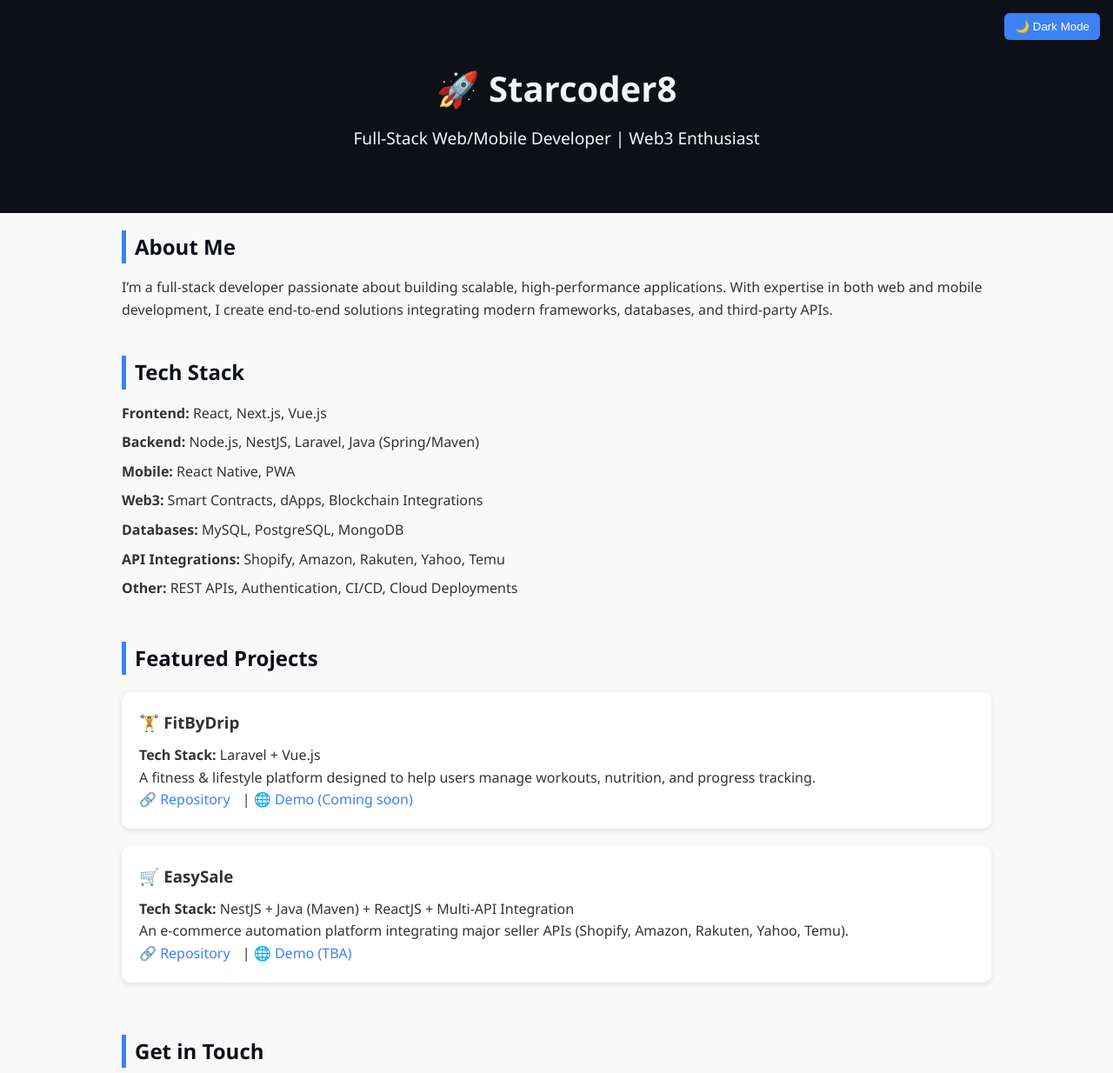
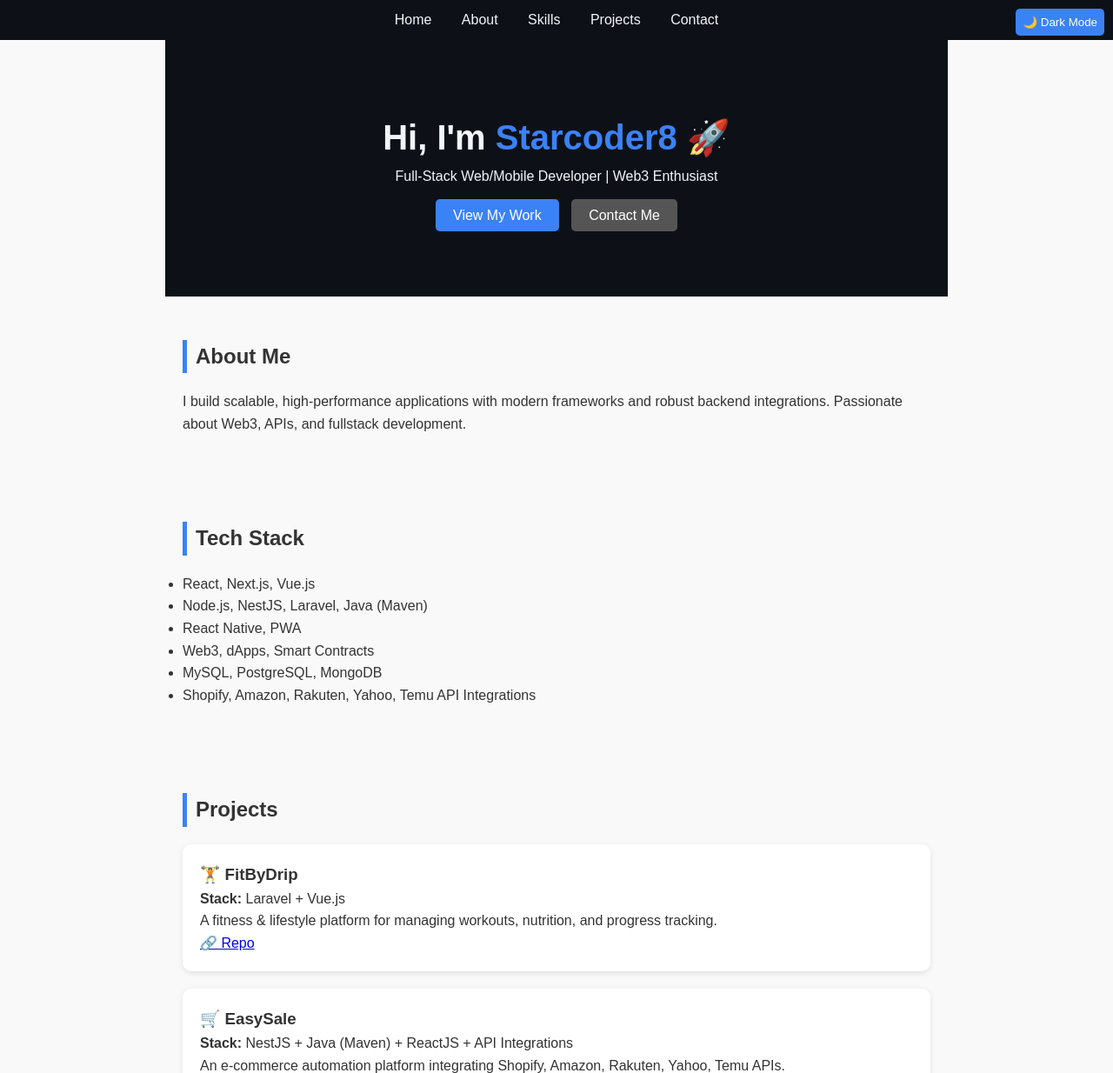
Before and after one commit to starcoder8/starcoder8.github.io, a plain HTML site: page index.html in a window 1280 px wide. Shown: the top 1234 px of the page at 87% size. Drawn offline with Linux system fonts and the light colour scheme.

Commit message:
enhance portfolio

```diff
--- a/index.html
+++ b/index.html
@@ -7,64 +7,75 @@
   <link rel="stylesheet" href="style.css">
 </head>
 <body>
-  <header>
-    <div class="container">
-      <h1>🚀 Starcoder8</h1>
-      <p>Full-Stack Web/Mobile Developer | Web3 Enthusiast</p>
+  <!-- Navbar -->
+  <nav>
+    <ul>
+      <li><a href="#hero">Home</a></li>
+      <li><a href="#about">About</a></li>
+      <li><a href="#skills">Skills</a></li>
+      <li><a href="#projects">Projects</a></li>
+      <li><a href="#contact">Contact</a></li>
+    </ul>
+  </nav>
+
+  <!-- Hero -->
+  <section id="hero">
+    <h1>Hi, I'm <span class="highlight">Starcoder8</span> 🚀</h1>
+    <p>Full-Stack Web/Mobile Developer | Web3 Enthusiast</p>
+    <div class="buttons">
+      <a href="#projects" class="btn">View My Work</a>
+      <a href="#contact" class="btn secondary">Contact Me</a>
     </div>
-  </header>
-
-  <section class="about container">
-    <h2>About Me</h2>
-    <p>
-      I’m a full-stack developer passionate about building scalable, high-performance applications.
-      With expertise in both web and mobile development, I create end-to-end solutions integrating modern
-      frameworks, databases, and third-party APIs.
-    </p>
   </section>
 
-  <section class="skills container">
+  <!-- About -->
+  <section id="about">
+    <h2>About Me</h2>
+    <p>I build scalable, high-performance applications with modern frameworks and robust backend integrations. Passionate about Web3, APIs, and fullstack development.</p>
+  </section>
+
+  <!-- Skills -->
+  <section id="skills">
     <h2>Tech Stack</h2>
     <ul>
-      <li><strong>Frontend:</strong> React, Next.js, Vue.js</li>
-      <li><strong>Backend:</strong> Node.js, NestJS, Laravel, Java (Spring/Maven)</li>
-      <li><strong>Mobile:</strong> React Native, PWA</li>
-      <li><strong>Web3:</strong> Smart Contracts, dApps, Blockchain Integrations</li>
-      <li><strong>Databases:</strong> MySQL, PostgreSQL, MongoDB</li>
-      <li><strong>API Integrations:</strong> Shopify, Amazon, Rakuten, Yahoo, Temu</li>
-      <li><strong>Other:</strong> REST APIs, Authentication, CI/CD, Cloud Deployments</li>
+      <li>React, Next.js, Vue.js</li>
+      <li>Node.js, NestJS, Laravel, Java (Maven)</li>
+      <li>React Native, PWA</li>
+      <li>Web3, dApps, Smart Contracts</li>
+      <li>MySQL, PostgreSQL, MongoDB</li>
+      <li>Shopify, Amazon, Rakuten, Yahoo, Temu API Integrations</li>
     </ul>
   </section>
 
-  <section class="projects container">
-    <h2>Featured Projects</h2>
-
+  <!-- Projects -->
+  <section id="projects">
+    <h2>Projects</h2>
     <div class="project">
       <h3>🏋️ FitByDrip</h3>
-      <p><strong>Tech Stack:</strong> Laravel + Vue.js</p>
-      <p>A fitness & lifestyle platform designed to help users manage workouts, nutrition, and progress tracking.</p>
-      <a href="#" target="_blank">🔗 Repository</a> | <a href="#" target="_blank">🌐 Demo (Coming soon)</a>
+      <p><strong>Stack:</strong> Laravel + Vue.js</p>
+      <p>A fitness & lifestyle platform for managing workouts, nutrition, and progress tracking.</p>
+      <a href="#">🔗 Repo</a>
     </div>
-
     <div class="project">
       <h3>🛒 EasySale</h3>
-      <p><strong>Tech Stack:</strong> NestJS + Java (Maven) + ReactJS + Multi-API Integration</p>
-      <p>An e-commerce automation platform integrating major seller APIs (Shopify, Amazon, Rakuten, Yahoo, Temu).</p>
-      <a href="#" target="_blank">🔗 Repository</a> | <a href="#" target="_blank">🌐 Demo (TBA)</a>
+      <p><strong>Stack:</strong> NestJS + Java (Maven) + ReactJS + API Integrations</p>
+      <p>An e-commerce automation platform integrating Shopify, Amazon, Rakuten, Yahoo, Temu APIs.</p>
+      <a href="#">🔗 Repo</a>
     </div>
   </section>
 
-  <section class="contact container">
-    <h2>Get in Touch</h2>
+  <!-- Contact -->
+  <section id="contact">
+    <h2>Contact</h2>
+    <p>📧 <a href="mailto:your-email@example.com">your-email@example.com</a></p>
     <p>💼 <a href="#">LinkedIn</a></p>
-    <p>📧 <a href="mailto:your-email@example.com">your-email@example.com</a></p>
   </section>
 
+  <!-- Footer -->
   <footer>
-    <div class="container">
-      <p>⭐️ Code is not just about solving problems — it’s about creating impact.</p>
-    </div>
+    <p>⭐ Code is not just about solving problems — it’s about creating impact.</p>
   </footer>
+
   <script src="script.js"></script>
 </body>
 </html>
--- a/script.js
+++ b/script.js
@@ -1,27 +1,24 @@
-// ========== Smooth Scroll for Internal Links ==========
+// Smooth Scroll
 document.querySelectorAll('a[href^="#"]').forEach(anchor => {
   anchor.addEventListener("click", function (e) {
     e.preventDefault();
     const target = document.querySelector(this.getAttribute("href"));
-    if (target) {
-      target.scrollIntoView({ behavior: "smooth" });
-    }
+    if (target) target.scrollIntoView({ behavior: "smooth" });
   });
 });
 
-// ========== Dark Mode Toggle ==========
+// Dark Mode Toggle
 const toggleBtn = document.createElement("button");
 toggleBtn.innerText = "🌙 Dark Mode";
 toggleBtn.style.position = "fixed";
-toggleBtn.style.top = "15px";
-toggleBtn.style.right = "15px";
-toggleBtn.style.padding = "8px 12px";
+toggleBtn.style.top = "10px";
+toggleBtn.style.right = "10px";
+toggleBtn.style.padding = "8px";
 toggleBtn.style.background = "#3b82f6";
 toggleBtn.style.color = "#fff";
 toggleBtn.style.border = "none";
-toggleBtn.style.borderRadius = "6px";
+toggleBtn.style.borderRadius = "5px";
 toggleBtn.style.cursor = "pointer";
-toggleBtn.style.zIndex = "1000";
 document.body.appendChild(toggleBtn);
 
 toggleBtn.addEventListener("click", () => {
@@ -30,34 +27,3 @@ toggleBtn.addEventListener("click", () => {
     ? "☀️ Light Mode"
     : "🌙 Dark Mode";
 });
-
-// ========== Project Cards Hover Effect ==========
-document.querySelectorAll(".project").forEach(card => {
-  card.addEventListener("mouseenter", () => {
-    card.style.transform = "scale(1.05)";
-    card.style.transition = "0.3s";
-    card.style.boxShadow = "0 6px 12px rgba(0,0,0,0.2)";
-  });
-  card.addEventListener("mouseleave", () => {
-    card.style.transform = "scale(1)";
-    card.style.boxShadow = "0 2px 6px rgba(0,0,0,0.1)";
-  });
-});
-
-// ========== Typewriter Effect for Header Subtitle ==========
-const subtitle = document.querySelector("header p");
-if (subtitle) {
-  const text = subtitle.textContent;
-  subtitle.textContent = "";
-  let i = 0;
-
-  function typeWriter() {
-    if (i < text.length) {
-      subtitle.textContent += text.charAt(i);
-      i++;
-      setTimeout(typeWriter, 50); // typing speed
-    }
-  }
-
-  typeWriter();
-}
--- a/style.css
+++ b/style.css
@@ -1,109 +1,26 @@
-/* Reset */
-* {
-  margin: 0;
-  padding: 0;
-  box-sizing: border-box;
-}
+* { margin:0; padding:0; box-sizing:border-box; }
+body { font-family: Arial, sans-serif; line-height:1.6; background:#f9f9f9; color:#333; }
 
-body {
-  font-family: "Segoe UI", Tahoma, Geneva, Verdana, sans-serif;
-  line-height: 1.6;
-  background: #f9f9f9;
-  color: #333;
-}
+nav { background:#0d1117; padding:10px; text-align:center; }
+nav ul { list-style:none; }
+nav ul li { display:inline; margin:0 15px; }
+nav a { color:#f0f6fc; text-decoration:none; }
 
-.container {
-  width: 90%;
-  max-width: 1000px;
-  margin: auto;
-  padding: 20px 0;
-}
+section { padding:50px 20px; max-width:900px; margin:auto; }
+h2 { margin-bottom:20px; border-left:5px solid #3b82f6; padding-left:10px; }
+#hero { text-align:center; padding:80px 20px; background:#0d1117; color:#f0f6fc; }
+#hero h1 { font-size:2.5rem; }
+.highlight { color:#3b82f6; }
+.buttons { margin-top:20px; }
+.btn { padding:10px 20px; background:#3b82f6; color:#fff; text-decoration:none; border-radius:5px; margin:0 5px; }
+.btn.secondary { background:#555; }
 
-header {
-  background: #0d1117;
-  color: #f0f6fc;
-  text-align: center;
-  padding: 50px 20px;
-}
+.project { background:#fff; padding:20px; margin:20px 0; border-radius:10px; box-shadow:0 2px 6px rgba(0,0,0,0.1); }
 
-header h1 {
-  font-size: 2.5rem;
-  margin-bottom: 10px;
-}
+footer { background:#0d1117; color:#f0f6fc; text-align:center; padding:20px; }
 
-header p {
-  font-size: 1.2rem;
-}
-
-section {
-  margin: 40px 0;
-}
-
-h2 {
-  margin-bottom: 15px;
-  color: #0d1117;
-  border-left: 5px solid #3b82f6;
-  padding-left: 10px;
-}
-
-ul {
-  list-style: none;
-  padding-left: 0;
-}
-
-ul li {
-  margin: 8px 0;
-}
-
-.project {
-  background: #fff;
-  padding: 20px;
-  margin: 20px 0;
-  border-radius: 10px;
-  box-shadow: 0 2px 6px rgba(0,0,0,0.1);
-}
-
-.project h3 {
-  margin-bottom: 10px;
-}
-
-.project a {
-  color: #3b82f6;
-  text-decoration: none;
-  margin-right: 10px;
-}
-
-.project a:hover {
-  text-decoration: underline;
-}
-
-.contact a {
-  color: #3b82f6;
-  text-decoration: none;
-}
-
-footer {
-  background: #0d1117;
-  color: #f0f6fc;
-  text-align: center;
-  padding: 20px;
-  margin-top: 40px;
-}
-
-/* Dark Mode Styles */
-.dark-mode {
-  background: #0d1117;
-  color: #f0f6fc;
-}
-
-.dark-mode a {
-  color: #58a6ff;
-}
-
-.dark-mode header {
-  background: #161b22;
-}
-
-.dark-mode footer {
-  background: #161b22;
-}
+/* Dark mode */
+.dark-mode { background:#0d1117; color:#f0f6fc; }
+.dark-mode nav { background:#161b22; }
+.dark-mode footer { background:#161b22; }
+.dark-mode a { color:#58a6ff; }
```
